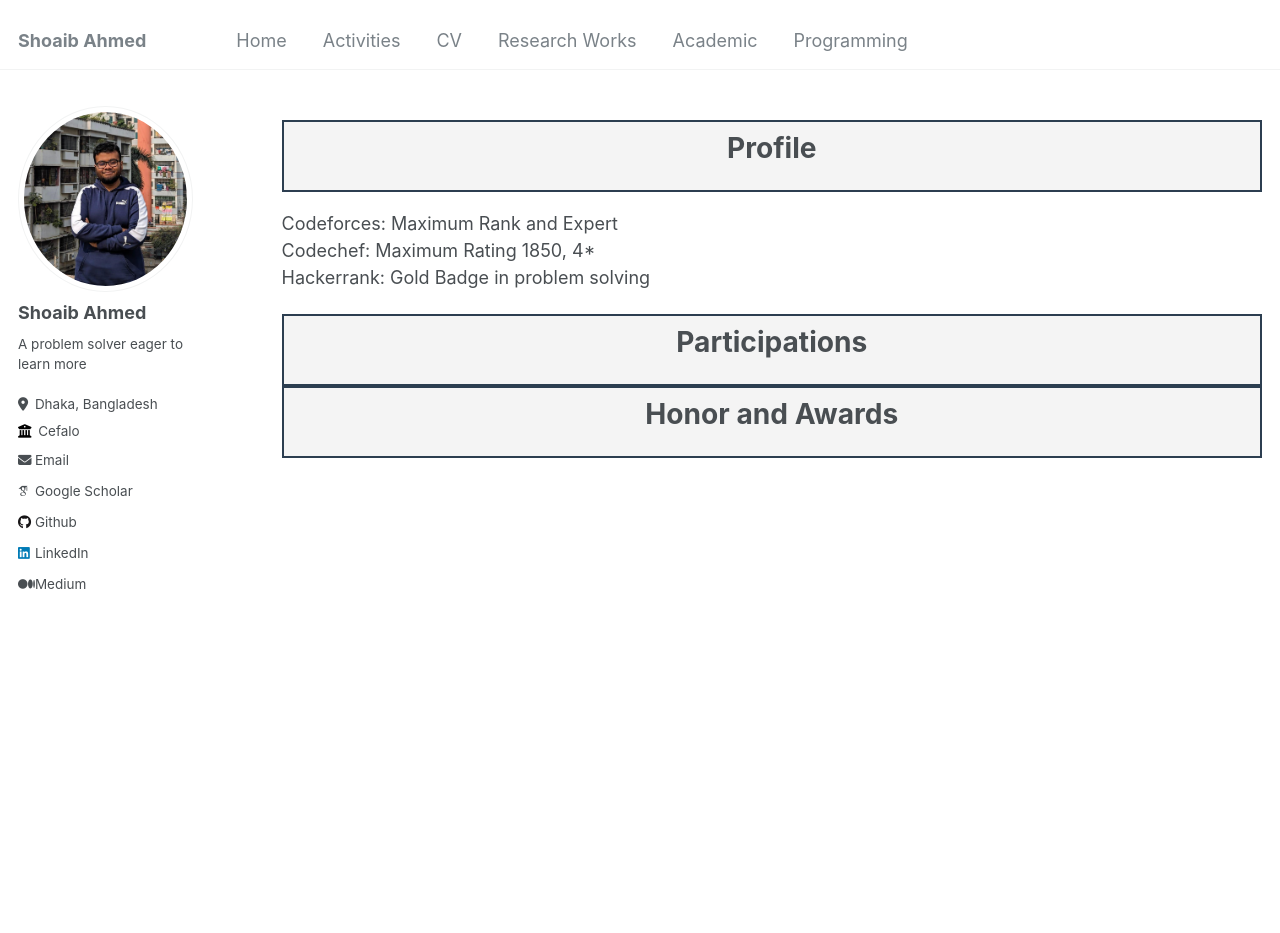
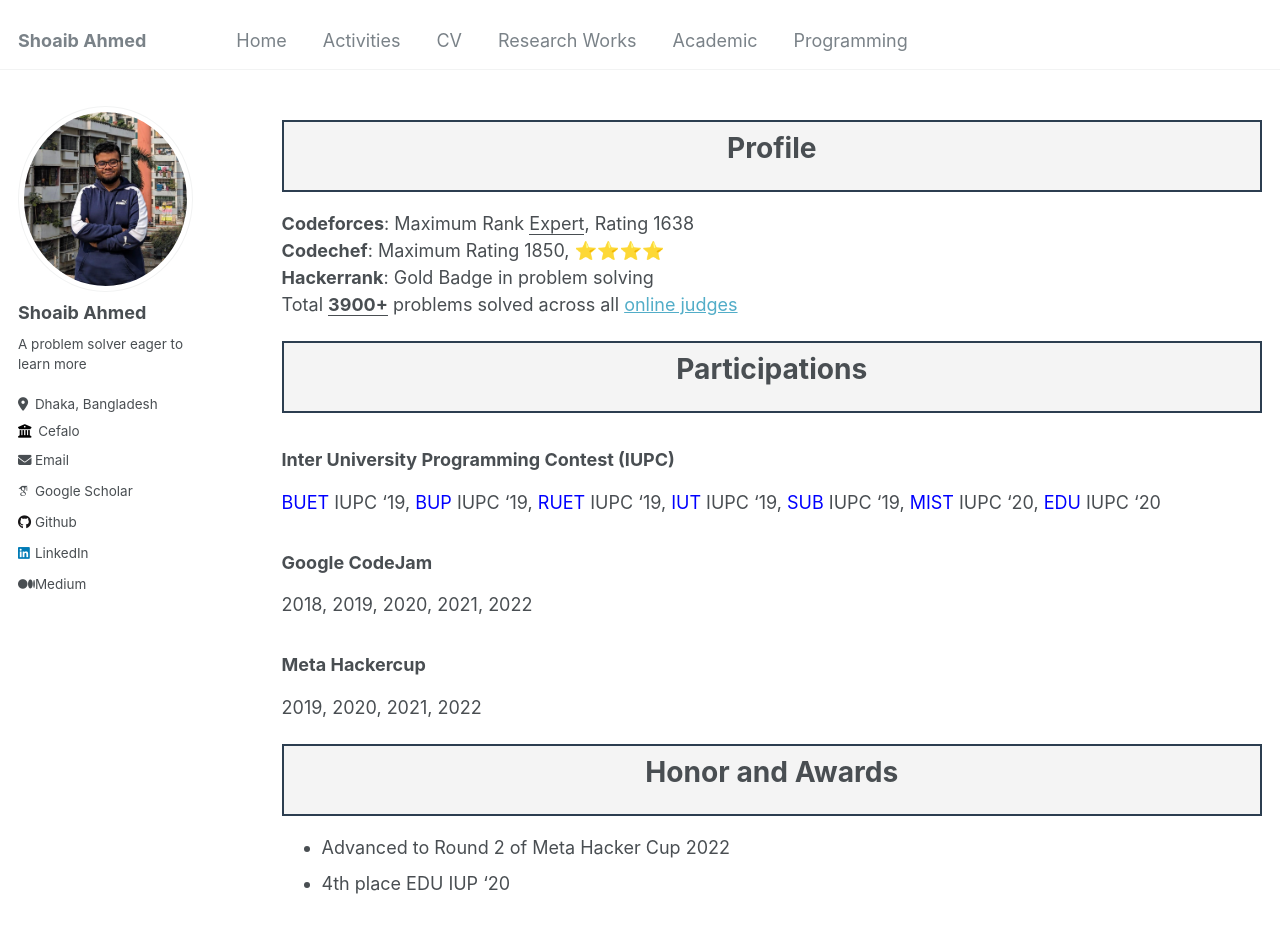
Before and after one commit to edge555/edge555.github.io, a Jekyll site: the page built from _pages/programming.md, in a window 1280 px wide and 1113 px high. Shown: the top 933 px of the window. Built offline with Jekyll 4.4.1, drawn with Linux system fonts in a browser that asks for light colours; some web fonts are replaced.

Commit message:
update activities and programming

```diff
--- a/_pages/programming.md
+++ b/_pages/programming.md
@@ -13,9 +13,11 @@ author_profile: true
     <h1>Profile</h1>
 </div>
 <p>
-Codeforces: Maximum Rank and  Expert<br>
-Codechef: Maximum Rating 1850, 4*<br>
-Hackerrank: Gold Badge in problem solving<br>
+<strong>Codeforces</strong>: Maximum Rank <u>Expert</u>, Rating 1638<br>
+<strong>Codechef</strong>: Maximum Rating 1850, ⭐⭐⭐⭐<br>
+<strong>Hackerrank</strong>: Gold Badge in problem solving<br>
+Total <b><u>3900+</u></b> problems solved across all <a href="https://github.com/edge555/Online-Judge-Solves">online judges</a>
+
 </p>
 
 <div style="border: 2px solid #2c3e50;
@@ -25,7 +27,24 @@ Hackerrank: Gold Badge in problem solving<br>
             text-align: center;
             box-sizing: border-box;">
     <h1>Participations</h1>
+
+
 </div>
+### Inter University Programming Contest (IUPC)
+<span style="color:blue">BUET</span> IUPC '19,
+<span style="color:blue">BUP</span> IUPC '19,
+<span style="color:blue">RUET</span> IUPC '19,
+<span style="color:blue">IUT</span> IUPC '19,
+<span style="color:blue">SUB</span> IUPC '19,
+<span style="color:blue">MIST</span> IUPC '20,
+<span style="color:blue">EDU</span> IUPC '20
+
+### Google CodeJam
+2018, 2019, 2020, 2021, 2022
+
+### Meta Hackercup
+2019, 2020, 2021, 2022
+
 <div style="border: 2px solid #2c3e50;
             padding: 10px;
             background-color: #f4f4f4;
@@ -34,3 +53,5 @@ Hackerrank: Gold Badge in problem solving<br>
             box-sizing: border-box;">
     <h1>Honor and Awards</h1>
 </div>
+* Advanced to Round 2 of Meta Hacker Cup 2022
+* 4th place EDU IUP '20
```
Also changed, not shown: _pages/activities.md (+17 -0 lines).
